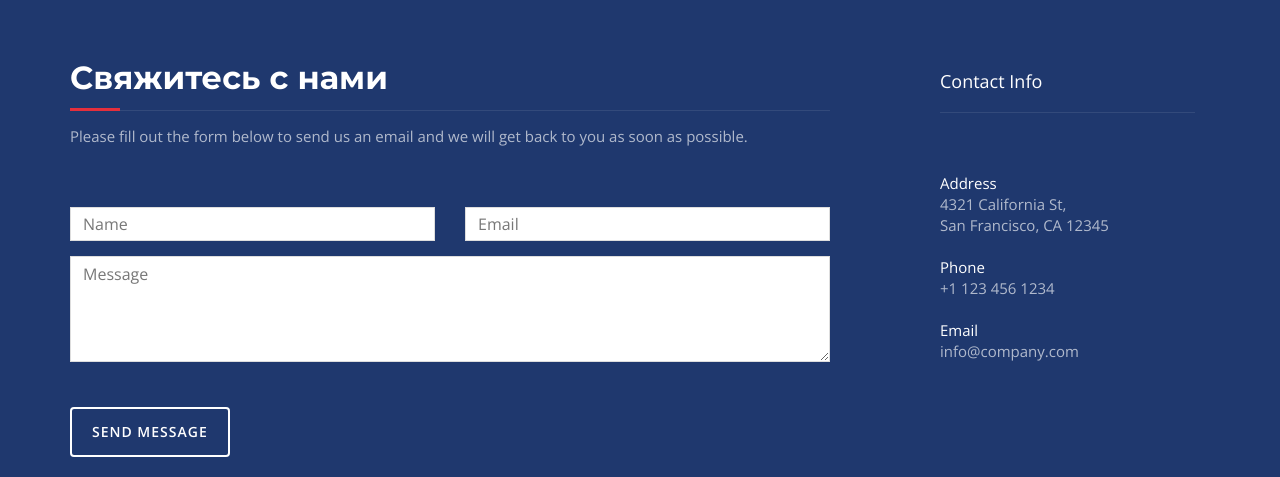
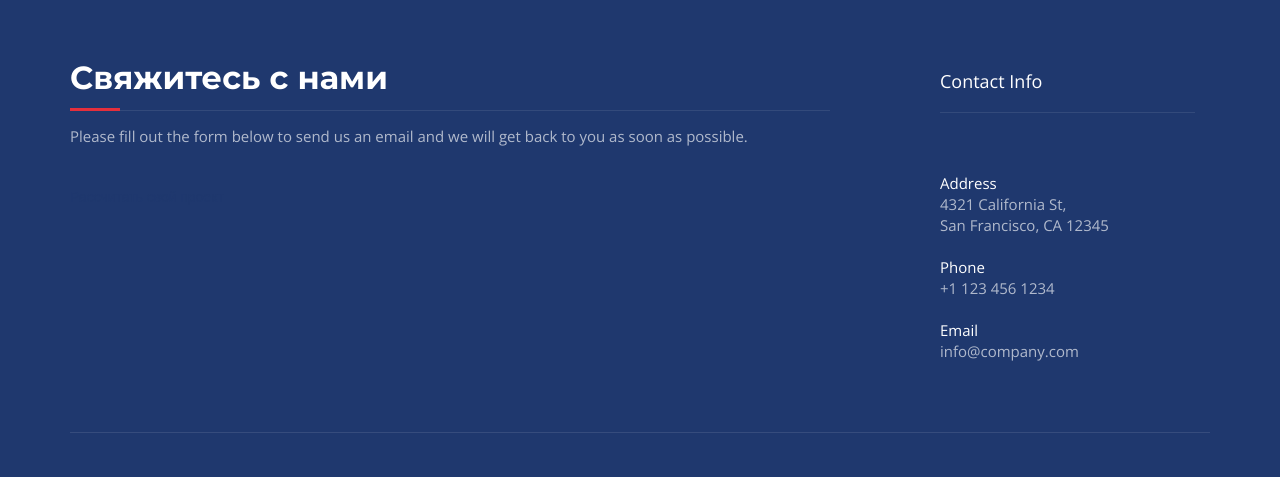
Before and after one commit to MirrorOni/test.github.io, a plain HTML site: page index.html in a window 1280 px wide. Shown: the part 4794-5271 px from the top of the page. Drawn offline with nearby package versions, Linux system fonts and the light colour scheme; a script that the page names is missing.

Commit message:
Update index.html

```diff
--- a/index.html
+++ b/index.html
@@ -333,28 +333,9 @@ document.addEventListener("DOMContentLoaded", function() {
           <h2>Свяжитесь с нами</h2>
           <p>Please fill out the form below to send us an email and we will get back to you as soon as possible.</p>
         </div>
-        <form name="sentMessage" id="contactForm" novalidate>
-          <div class="row">
-            <div class="col-md-6">
-              <div class="form-group">
-                <input type="text" id="name" class="form-control" placeholder="Name" required="required">
-                <p class="help-block text-danger"></p>
-              </div>
-            </div>
-            <div class="col-md-6">
-              <div class="form-group">
-                <input type="email" id="email" class="form-control" placeholder="Email" required="required">
-                <p class="help-block text-danger"></p>
-              </div>
-            </div>
-          </div>
-          <div class="form-group">
-            <textarea name="message" id="message" class="form-control" rows="4" placeholder="Message" required></textarea>
-            <p class="help-block text-danger"></p>
-          </div>
-          <div id="success"></div>
-          <button type="submit" class="btn btn-custom btn-lg">Send Message</button>
-        </form>
+        <div class="marquiz__container marquiz__container_inline" data-height="276" data-width="760">
+            <a class="marquiz__button marquiz__button_blicked marquiz__button_rounded marquiz__button_shadow" href="#popup:marquiz_5f8725ebab4bc1004416d219" data-fixed-side="" data-alpha-color="rgba(118, 220, 50, 0.5)" data-color="#76dc32" data-text-color="#ffffff">Рассчитать свой проект</a>
+        </div>
       </div>
     </div>
     <div class="col-md-3 col-md-offset-1 contact-info">
```
